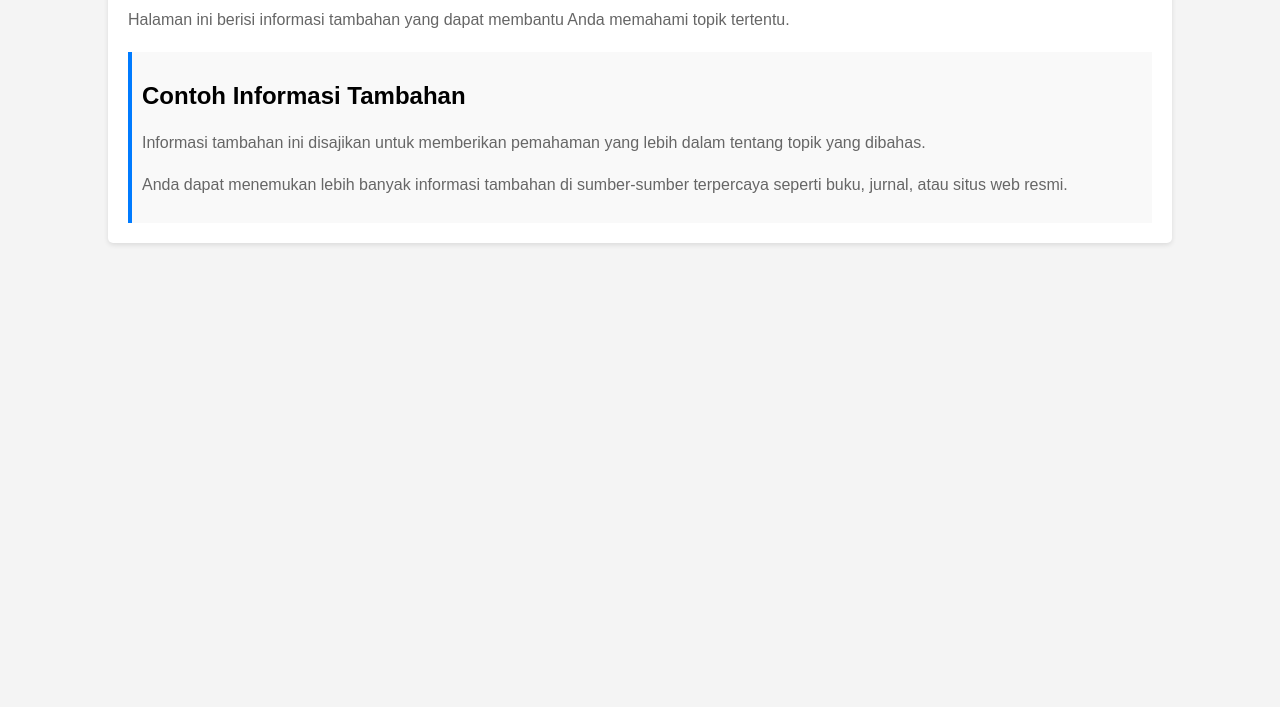
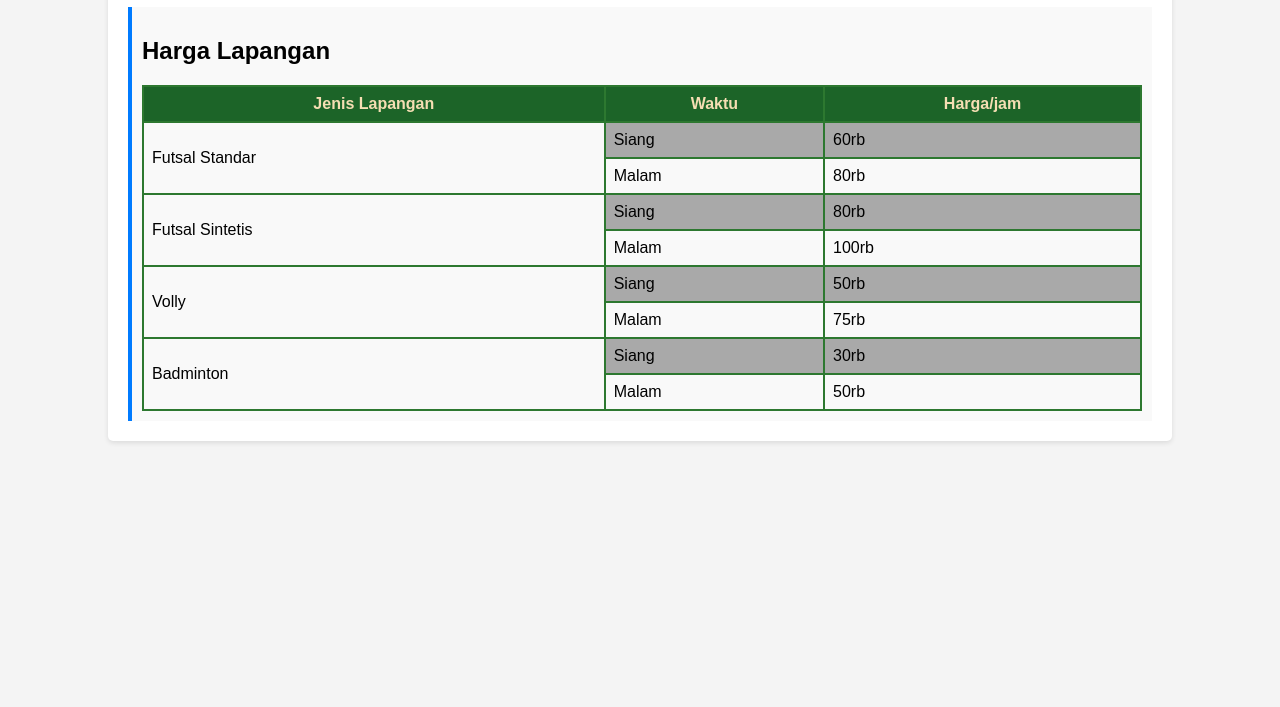
Before and after one commit to Risss03/boking-lapangan, a plain HTML site: page Website/detail.html in a window 1280 px wide. Shown: the part 93-800 px from the top of the page. Drawn offline with Linux system fonts and the light colour scheme.

Commit message:
memperbaiki halaman detail

```diff
--- a/Website/detail.html
+++ b/Website/detail.html
@@ -9,15 +9,58 @@
 </head>
 
 <body>
-    <div class="container">
-        <h1>Informasi Tambahan</h1>
-        <p>Halaman ini berisi informasi tambahan yang dapat membantu Anda memahami topik tertentu.</p>
-        <div class="info">
-            <h2>Contoh Informasi Tambahan</h2>
-            <p>Informasi tambahan ini disajikan untuk memberikan pemahaman yang lebih dalam tentang topik yang dibahas.</p>
-            <p>Anda dapat menemukan lebih banyak informasi tambahan di sumber-sumber terpercaya seperti buku, jurnal, atau situs web resmi.</p>
+    <main>
+        <div class="container">
+            <h1>Daftar Harga</h1>
+            <div class="info">
+                <h2>Harga Lapangan</h2>
+                <table>
+                    <tr>
+                        <th>Jenis Lapangan</th>
+                        <th>Waktu</th>
+                        <th>Harga/jam</th>
+                    </tr>
+                    <tr>
+                        <td rowspan="2">Futsal Standar</td>
+                        <td class="tabel1">Siang</td>
+                        <td class="data1">60rb</td>
+                    </tr>
+                    <tr>
+                        <td>Malam</td>
+                        <td>80rb</td>
+                    </tr>
+                    <tr>
+                        <td rowspan="2">Futsal Sintetis</td>
+                        <td class="tabel2">Siang</td>
+                        <td class="data2">80rb</td>
+                    </tr>
+                    <tr>
+                        <td>Malam</td>
+                        <td>100rb</td>
+                    </tr>
+                    <tr>
+                        <td rowspan="2">Volly</td>
+                        <td class="tabel3">Siang</td>
+                        <td class="data3">50rb</td>
+                    </tr>
+                    <tr>
+                        <td>Malam</td>
+                        <td>75rb</td>
+                    </tr>
+                    <tr>
+                        <td rowspan="2">Badminton</td>
+                        <td class="tabel4">Siang</td>
+                        <td class="data4">30rb</td>
+                    </tr>
+                    <tr>
+                        <td>Malam</td>
+                        <td>50rb</td>
+                    </tr>
+                </table>
+
+            </div>
         </div>
-    </div>
+    </main>
 </body>
 
 </html>
--- a/Website/styles/detail.css
+++ b/Website/styles/detail.css
@@ -30,3 +30,32 @@ p {
     background-color: #f9f9f9;
     border-left: 4px solid #007bff;
 }
+
+table {
+    width: 100%;
+    border-collapse: collapse;
+}
+
+th,
+td {
+    border: 2px solid #2d7830;
+    padding: 8px;
+    text-align: left;
+}
+
+th {
+    background-color: #1c6428;
+    color: wheat;
+    text-align: center;
+}
+
+tr .tabel1,
+.tabel2,
+.tabel3,
+.tabel4,
+.data1,
+.data2,
+.data3,
+.data4 {
+    background-color: darkgrey;
+}
```
Also changed, not shown: Website/form.html (+2 -2 lines), Website/index.html (+7 -7 lines).
